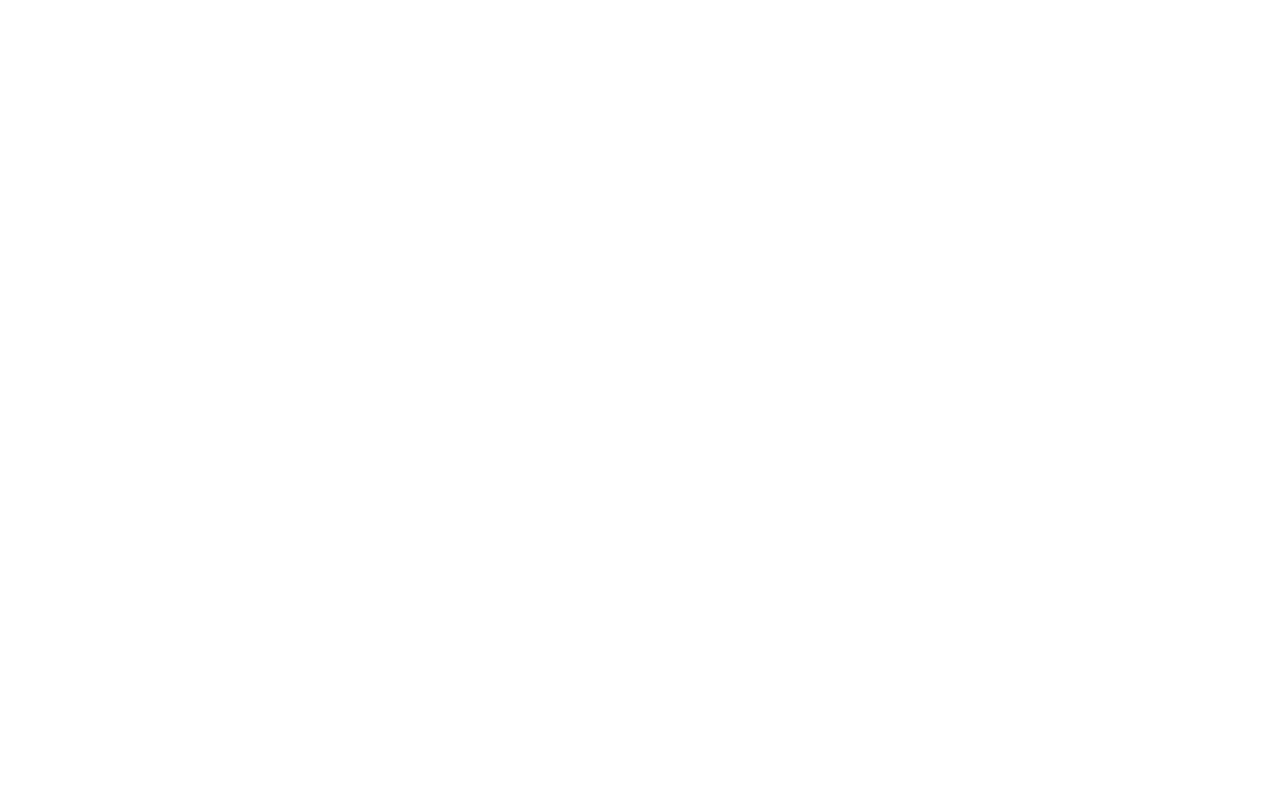
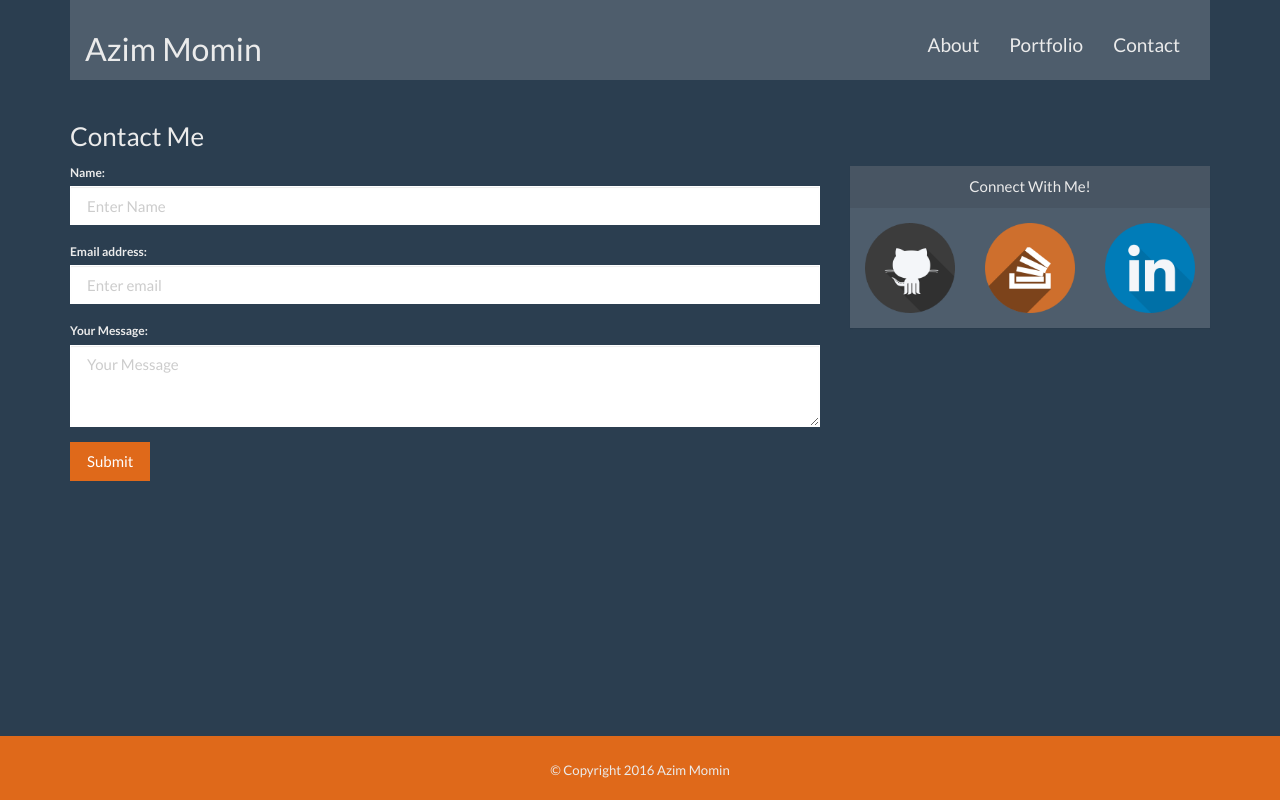
Before and after one commit to azimmomin123/Bootstrap-Portfolio, a PHP site: page /contact.html in a window 1280 px wide. Before the commit the page is empty. Run offline with PHP 8.4, Linux system fonts and the light colour scheme.

Commit message:
Contact Uspage finished

```diff
--- /dev/null
+++ b/assets/css/reset.css
@@ -0,0 +1,48 @@
+/* http://meyerweb.com/eric/tools/css/reset/
+   v2.0 | 20110126
+   License: none (public domain)
+*/
+
+html, body, div, span, applet, object, iframe,
+h1, h2, h3, h4, h5, h6, p, blockquote, pre,
+a, abbr, acronym, address, big, cite, code,
+del, dfn, em, img, ins, kbd, q, s, samp,
+small, strike, strong, sub, sup, tt, var,
+b, u, i, center,
+dl, dt, dd, ol, ul, li,
+fieldset, form, label, legend,
+table, caption, tbody, tfoot, thead, tr, th, td,
+article, aside, canvas, details, embed,
+figure, figcaption, footer, header, hgroup,
+menu, nav, output, ruby, section, summary,
+time, mark, audio, video {
+	margin: 0;
+	padding: 0;
+	border: 0;
+	font-size: 100%;
+	font: inherit;
+	vertical-align: baseline;
+}
+/* HTML5 display-role reset for older browsers */
+article, aside, details, figcaption, figure,
+footer, header, hgroup, menu, nav, section {
+	display: block;
+}
+body {
+	line-height: 1;
+}
+ol, ul {
+	list-style: none;
+}
+blockquote, q {
+	quotes: none;
+}
+blockquote:before, blockquote:after,
+q:before, q:after {
+	content: '';
+	content: none;
+}
+table {
+	border-collapse: collapse;
+	border-spacing: 0;
+}
--- a/assets/css/style.css
+++ b/assets/css/style.css
@@ -2,13 +2,13 @@
 	padding:20px;
 }
 
-#sidebar{
-	padding-top: 50px;
+.sidebar{
+	padding-top: 65px;
 }
 
 .icons{
-	max-width: 120px;
-	max-height: 90px;
+	max-width: 100%;
+	max-height: 70%;
 
 }
 
@@ -19,4 +19,14 @@
 
 .pfooter{
 	padding-bottom: 20px;
+	font-size: 110%;
 }
+
+.textbox{
+	height: 100px;
+	clear: both;
+}
+
+li{
+	padding-top: 15px;
+}
--- a/contact.html
+++ b/contact.html
@@ -0,0 +1,79 @@
+<!DOCTYPE html>
+<html lang="en">
+<head>
+	<title>Azim Momin's Portfolio</title>
+	<!-- Boostrap.min Theme -->
+	<link rel="stylesheet" type="text/css" href="assets/css/reset.css">
+	<link rel="stylesheet" type="text/css" href="assets/css/bootstrap.min.css">
+	<link rel="stylesheet" type="text/css" href="assets/css/style.css">
+</head>
+<body>
+	<div class="container">
+			<!-- Navigation Bar -->
+			<nav class="navbar navbar-default">
+			  <div class="container-fluid">
+			    <div class="navbar-header">
+			      <a class="navbar-brand" href="#"><h2>Azim Momin<h2></a>
+			    </div>
+			    <ul class="nav navbar-nav pull-right">
+			      <li><a href="index.html"><h4>About</h4></a></li>
+			      <li><a href="portfolio.html"><h4>Portfolio</h4></a></li>
+			      <li><a href="contact.html"><h4>Contact</h4></a></li>
+			    </ul>
+			  </div>
+			</nav>
+			<!-- First Row -->
+			<div class="row">
+				<div class="col-md-8">
+					<h3>Contact Me</h3>
+					<!-- Main Content -->
+					<form>
+					  <div class="form-group">
+					    <label for="exampleInputEmail1">Name:</label>
+					    <input type="email" class="form-control" id="exampleInputEmail1" aria-describedby="emailHelp" placeholder="Enter Name">
+					  </div>
+					  <div class="form-group">
+					    <label for="exampleInputEmail1">Email address:</label>
+					    <input type="email" class="form-control" id="exampleInputEmail1" aria-describedby="emailHelp" placeholder="Enter email">
+					  </div>
+					  <div class="form-group">
+					    <label for="exampleTextarea">Your Message:</label>
+					    <textarea class="form-control" id="exampleTextarea" rows="3" placeholder="Your Message"></textarea>
+					  </div>
+					  <button type="submit" class="btn btn-primary">Submit</button>
+					</form>
+				</div>
+				<!-- Panel -->
+				<div class="col-md-4 sidebar">
+					<div class="panel panel-default">
+					  <div class="panel-heading text-center">Connect With Me!</div>
+					  	<div class="panel-body row">
+						  	<!-- Github Image -->
+						    <div class="col-xs-4 col-sm-4 col-md-4 col-lg-4">
+						    	<a href="https://github.com/azimmomin123"><img class="img-fluid icons center-block" alt="Github" src="assets/images/github.png"></a>
+						    </div>
+							<!-- StackOverflow Image -->
+							<div class="col-xs-4 col-sm-4 col-md-4 col-lg-4">
+								<a href="http://stackoverflow.com/users/6862031/azim-momin"><img class="img-fluid icons center-block" alt="StackOverflow" src="assets/images/StackOverflow.png"></a>
+							</div>
+							<!-- LinkedIn Image -->
+							<div class="col-xs-4 col-sm-4 col-md-4 col-lg-4">
+								<a href="https://www.linkedin.com/in/azim-momin-a1b22b51"><img class="img-fluid icons center-block" alt="LinkedIn" src="assets/images/LinkedIn.png"></a>
+							</div>
+					  </div>
+					</div>
+				</div>
+			</div>
+			<div class="textbox"></div>
+			<!-- Footer -->
+			<nav class="navbar navbar-inverse navbar-fixed-bottom footer">
+			  <div class="container-fluid">
+			  	<!-- <div class="col-xs-4 col-sm-4 col-md-4 col-lg-4"></div> -->
+			    <div class="navbar-header col-xs-12 col-sm-12 col-md-12 col-lg-12 text-center pfooter">© Copyright 2016 Azim Momin</div>
+			    <!-- <div class="col-xs-4 col-sm-4 col-md-4 col-lg-4"></div> -->
+			  </div>
+			</nav>
+	</div>
+
+</body>
+</html>
```
Also changed, not shown: index.html (+11 -9 lines), portfolio.html (+68 -0 lines).
